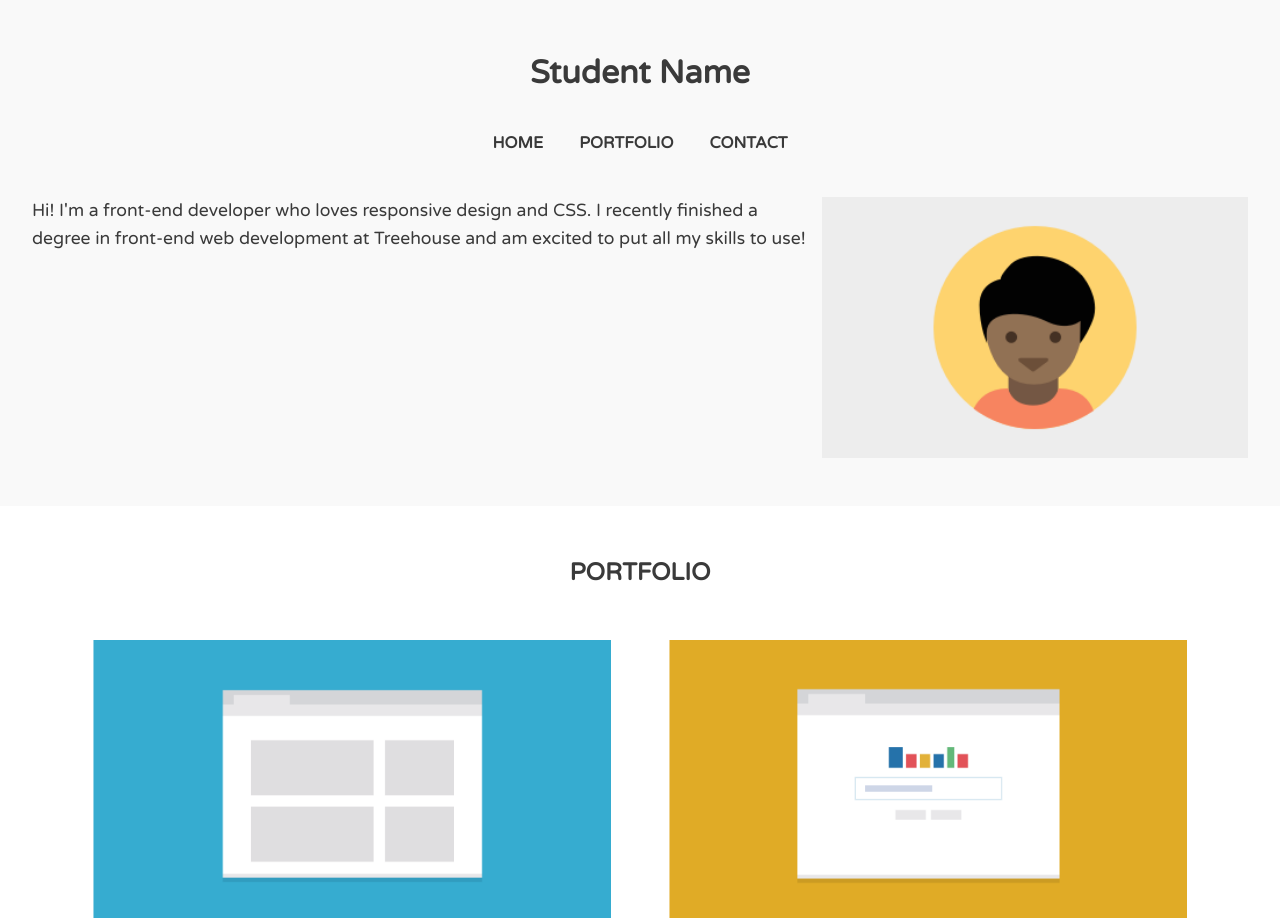
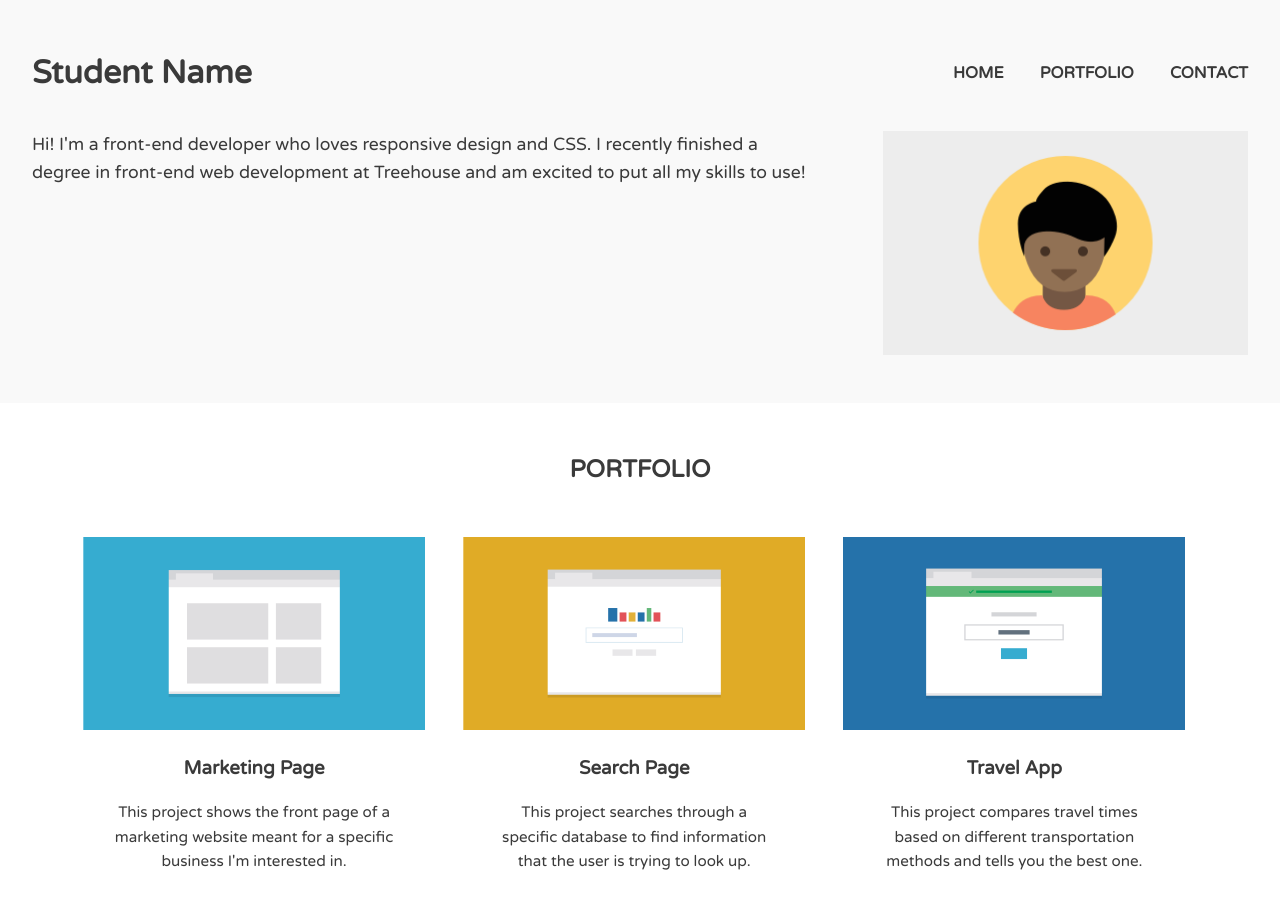
Before and after one commit to Jovy83/fewd-td-project2-revisited, a plain HTML site: page index.html in a window 1280 px wide. Shown: the top 918 px of the page. Drawn offline with Linux system fonts and the light colour scheme.

Commit message:
finish desktop layout code

```diff
--- a/css/style.css
+++ b/css/style.css
@@ -134,7 +134,7 @@ img {
 
 .contact-info {
 	font-style: normal;
-	margin-bottom: 2rem;
+	margin-bottom: 4rem;
 }
 
 .contact-info p {
@@ -218,7 +218,7 @@ img {
 
 	.card p {
 		/* keep height of this element consistent so that the cards align up properly*/
-		height: 3.75em;
+		/* height: 3.75em; */
 	}
 
 	.credits p + p {
@@ -241,5 +241,24 @@ img {
 }
 
 @media (min-width: 1024px) {
+	.name {
+		float: left;
+	}
 
+	.nav-container {
+		float: right;
+		padding-top: 0.8rem;
+	}
+
+	.main-nav li:last-child {
+		margin-right: 0;
+	}
+
+	.logo {
+		width: 30%;
+	}
+
+	.card {
+		width: 33%;
+	}
 }
--- a/index.html
+++ b/index.html
@@ -8,9 +8,10 @@
         <link href="css/style.css" rel="stylesheet">
     </head>
     <body>
-
+<!-- todo: figure out how to align everything  -->
         <header class="main-header">
             <div class="main-header-container">
+                <div class="clearfix">
                     <h1 class="name">Student Name</h1>
 
                     <nav class="nav-container">
@@ -20,6 +21,7 @@
                             <li><a href="#">Contact</a></li>
                         </ul>
                     </nav>
+                </div>
 
                 <div class="logo-container clearfix">
                     <img class="logo" src="img/responsive-layout-profile.png" alt="Profile picture">
```
Lines whose indentation alone changed are shown as unchanged.
